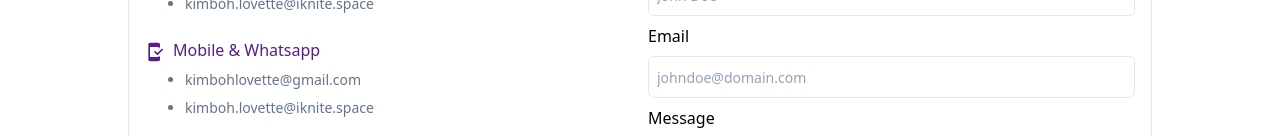
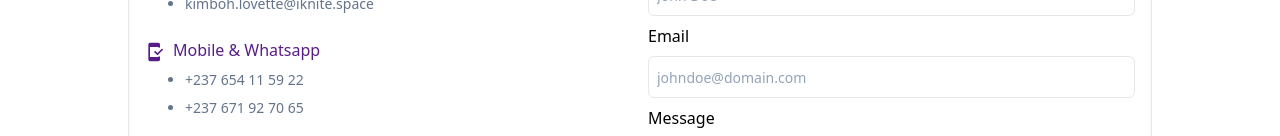
Before and after one commit to Kimbohlovette/iknite-portfolio-manager, a React (Create React App) app: page /members in a window 1280 px wide. Shown: the part 664-800 px from the top of the page. Built offline with nearby package versions, Linux system fonts and the light colour scheme.

Commit message:
Added routing with createBrowser router function

```diff
--- a/src/App.tsx
+++ b/src/App.tsx
@@ -1,23 +1,27 @@
 import React from "react";
-import { Route, Routes } from "react-router-dom";
+import { createBrowserRouter, RouterProvider } from "react-router-dom";
 import Footer from "./components/Footer";
 import NavBar from "./components/NavBar";
 import Home from './pages/Home';
 import Projects from "./pages/Projects";
 import Members from './pages/Members';
 import Iknite from "./pages/Iknite";
+
+
+const router = createBrowserRouter([
+       { path: '/', element: <Home />},
+       { path: '/members', element: <Members />},
+       { path: '/projects', element: <Projects />},
+       { path: '/iknite', element: <Iknite />},
+])
+
 function App() {
 
   return (
     <div>
         <NavBar />
         <div className="px-4 sm:px-8 lg:px-12">
-        <Routes>
-            <Route path='/' element={<Home />}/>
-            <Route path='/members' element={<Members />} />
-            <Route path='/projects' element={<Projects />} />
-            <Route path='/iknite' element={<Iknite />} />
-        </Routes>
+            <RouterProvider router={router} />
         </div>
         <Footer />
     </div>
--- a/src/index.tsx
+++ b/src/index.tsx
@@ -12,9 +12,7 @@ const root = createRoot(container);
 root.render(
   <React.StrictMode>
     <Provider store={store}>
-    <BrowserRouter>
         <App />
-    </BrowserRouter>
     </Provider>
   </React.StrictMode>
 );
--- a/src/pages/MemberProfile.tsx
+++ b/src/pages/MemberProfile.tsx
@@ -33,15 +33,20 @@ function MemberProfile() {
                 <li className="border-b-4 pb-1 border-purple-800">Contact information</li>
             </ul>
         </header>
-        <Routes>
-            <Route path="/members/lovette/contactinfo" element={<ContactInfo />}></Route>
-        </Routes>
         <ContactInfo />
         <Social />
     </div>
   )
 }
 
+
+function EducationAndQualification() {
+    return (
+        <div>
+
+        </div>
+    )
+}
 
 function ContactInfo():JSX.Element {
     return (
@@ -66,8 +71,8 @@ function ContactInfo():JSX.Element {
                     Mobile & Whatsapp</h2>
 
                     <ul className="text-sm text-slate-500 px-10 flex flex-col gap-2 py-2 list-disc">
-                        <li>kimbohlovette@gmail.com</li>
-                        <li>kimboh.lovette@iknite.space</li>
+                        <li>+237 654 11 59 22</li>
+                        <li>+237 671 92 70 65</li>
                     </ul>
                 </li>
                 <li>
```
